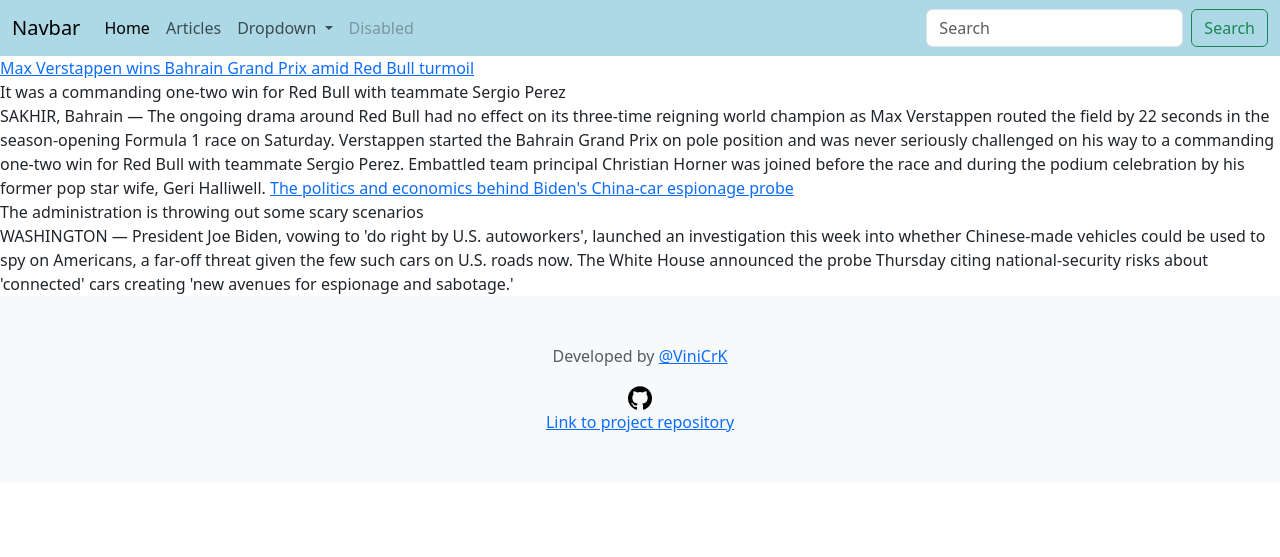
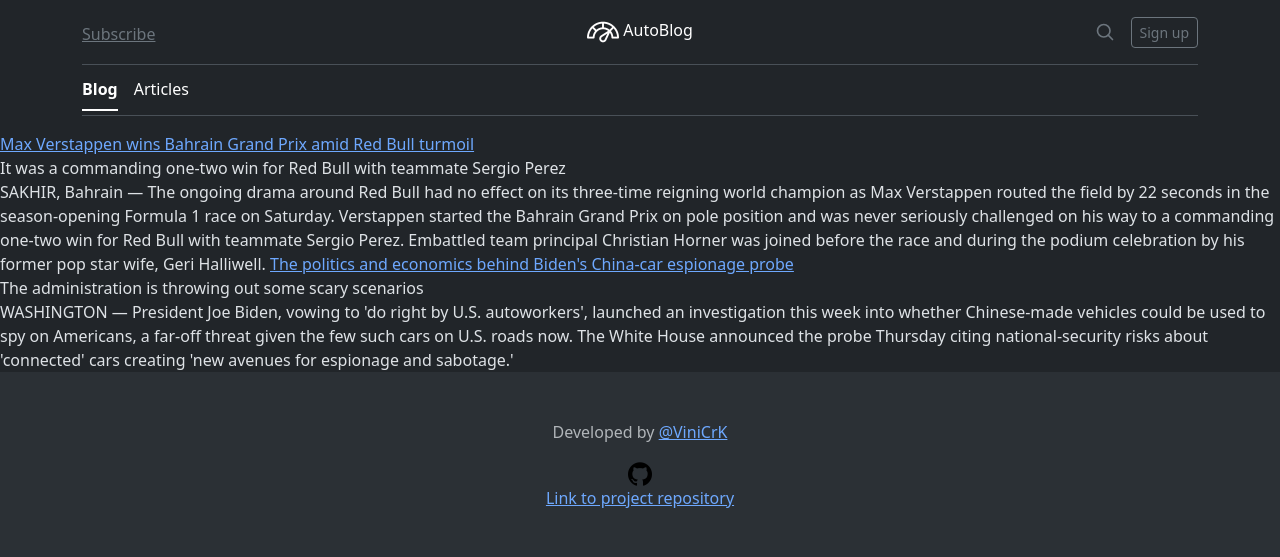
Before and after one commit to ViniCrK/blog-project, a Django app: page / in a window 1280 px wide. Shown: the top 557 px of the page. Run offline with Django 5.2, Linux system fonts and the light colour scheme; some libraries are stand-ins or nearby versions.

Commit message:
Edit navbar and add site icon

```diff
--- a/templates/base.html
+++ b/templates/base.html
@@ -1,6 +1,6 @@
 {% load static %}
 <!DOCTYPE html>
-<html lang="pt-br">
+<html lang="pt-br" data-bs-theme="dark">
 
 <head>
     <meta charset="UTF-8">
@@ -9,52 +9,43 @@
     <link rel="stylesheet" href="{% static 'css/style.css' %}">
     <link rel="shortcut icon" href="{% static 'favicon.ico' %}" type="image/x-icon">
     <title>
-        Autoblog {% block title %} {% endblock %}
+        AutoBlog {% block title %} {% endblock %}
     </title>
 </head>
 
 <body>
-    <nav class="navbar navbar-expand-lg ">
-        <div class="container-fluid">
-            <a class="navbar-brand" href="#">Navbar</a>
-            <button class="navbar-toggler" type="button" data-bs-toggle="collapse"
-                data-bs-target="#navbarSupportedContent" aria-controls="navbarSupportedContent" aria-expanded="false"
-                aria-label="Toggle navigation">
-                <span class="navbar-toggler-icon"></span>
-            </button>
-            <div class="collapse navbar-collapse" id="navbarSupportedContent">
-                <ul class="navbar-nav me-auto mb-2 mb-lg-0">
-                    <li class="nav-item">
-                        <a class="nav-link active" aria-current="page" href="#">Home</a>
-                    </li>
-                    <li class="nav-item">
-                        <a class="nav-link" href="#">Articles</a>
-                    </li>
-                    <li class="nav-item dropdown">
-                        <a class="nav-link dropdown-toggle" href="#" role="button" data-bs-toggle="dropdown"
-                            aria-expanded="false">
-                            Dropdown
-                        </a>
-                        <ul class="dropdown-menu">
-                            <li><a class="dropdown-item" href="#">Action</a></li>
-                            <li><a class="dropdown-item" href="#">Another action</a></li>
-                            <li>
-                                <hr class="dropdown-divider">
-                            </li>
-                            <li><a class="dropdown-item" href="#">Something else here</a></li>
-                        </ul>
-                    </li>
-                    <li class="nav-item">
-                        <a class="nav-link disabled" aria-disabled="true">Disabled</a>
-                    </li>
-                </ul>
-                <form class="d-flex" role="search">
-                    <input class="form-control me-2" type="search" placeholder="Search" aria-label="Search">
-                    <button class="btn btn-outline-success" type="submit">Search</button>
-                </form>
+    <div class="container">
+        <header class="border-bottom lh-1 py-3">
+            <div class="row flex-nowrap justify-content-between align-items-center">
+                <div class="col-4 pt-1">
+                    <a class="link-secondary" href="#">Subscribe</a>
+                </div>
+                <div class="col-4 text-center">
+                    <img src="{% static 'velocimetro_branco.png' %}" alt="">
+                    <a class="blog-header-logo text-body-emphasis text-decoration-none" href="#">AutoBlog</a>
+                </div>
+                <div class="col-4 d-flex justify-content-end align-items-center">
+                    <a class="link-secondary" href="#" aria-label="Search">
+                        <svg xmlns="http://www.w3.org/2000/svg" width="20" height="20" fill="none" stroke="currentColor"
+                            stroke-linecap="round" stroke-linejoin="round" stroke-width="2" class="mx-3" role="img"
+                            viewBox="0 0 24 24">
+                            <title>Search</title>
+                            <circle cx="10.5" cy="10.5" r="7.5"></circle>
+                            <path d="M21 21l-5.2-5.2"></path>
+                        </svg>
+                    </a>
+                    <a class="btn btn-sm btn-outline-secondary" href="#">Sign up</a>
+                </div>
             </div>
+        </header>
+
+        <div class="nav-scroller py-1 mb-3 border-bottom">
+            <nav class="nav nav-underline justify-content-flex-start">
+                <a class="nav-item nav-link link-body-emphasis active" href="{% url 'list_articles' %}">Blog</a>
+                <a class="nav-item nav-link link-body-emphasis" href="#">Articles</a>
+            </nav>
         </div>
-    </nav>
+    </div>
 
     {% block content %} {% endblock %}
 
```
